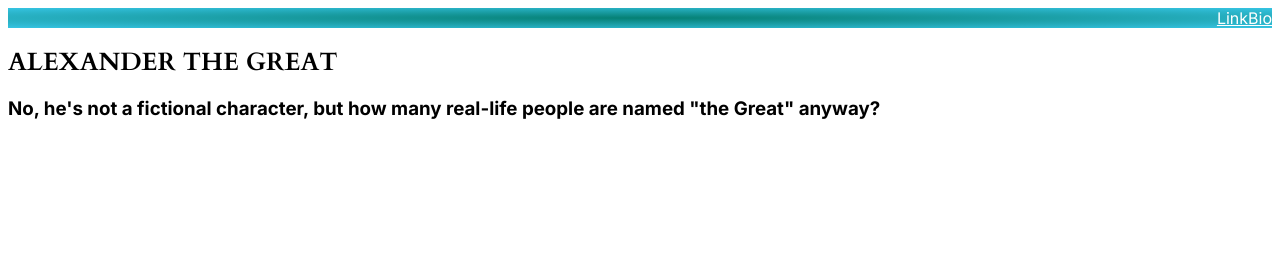
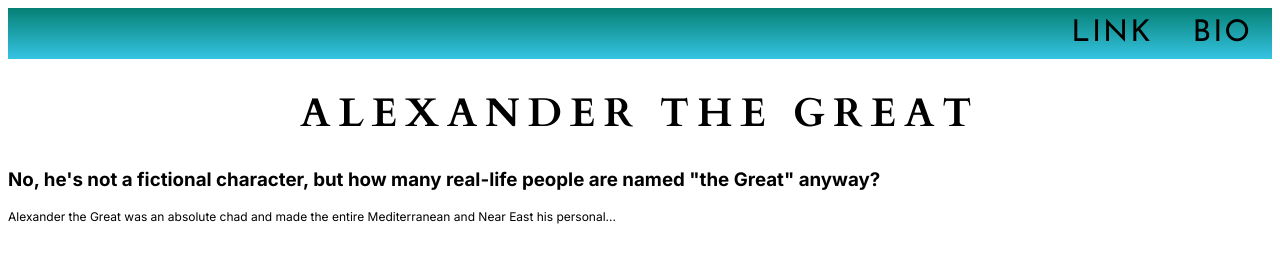
Before and after one commit to jdmar3-comp426/a01-GarrisonParrish, a plain HTML site: page index.html in a window 1280 px wide. Drawn offline with Linux system fonts and the light colour scheme.

Commit message:
Pretty underline animations

```diff
--- a/index.html
+++ b/index.html
@@ -15,5 +15,6 @@
 
         <h1>Alexander the Great</h1>
         <h3>No, he's not a fictional character, but how many real-life people are named "the Great" anyway?</h3>
+        <p>Alexander the Great was an absolute chad and made the entire Mediterranean and Near East his personal...</p>
     </body>
 </html>
--- a/styles.css
+++ b/styles.css
@@ -4,6 +4,8 @@
 @import url('https://fonts.googleapis.com/css2?family=Inter:wght@200;400;700&display=swap');
 /* Cormorant Garamond */
 @import url('https://fonts.googleapis.com/css2?family=Cormorant+Garamond:ital,wght@0,300;0,400;0,700;1,300;1,400;1,700&display=swap');
+/* Josefin Sans */
+@import url('https://fonts.googleapis.com/css2?family=Josefin+Sans:ital,wght@0,100;0,300;0,400;0,600;1,100;1,300;1,400;1,600&display=swap');
 
 /* Cardo for headers, Inter and Cormorant Garamond for paragraphs */
 body {
@@ -13,8 +15,10 @@ body {
 
 h1 {
     font-family: 'Cardo', Arial, sans-serif;
+    font-size: 40px;
+    text-align: center;
     text-transform: uppercase;
-    font-size: 25px;
+    letter-spacing: 0.2em;
 }
 
 h2 {
@@ -26,13 +30,56 @@ h3 {
     font-family: 'Inter', Arial, sans-serif;
 }
 
+p {
+    font-size: 12px;
+}
+
 .navbar {
     overflow: hidden;
-    background-image: radial-gradient(rgb(5, 128, 116), rgb(54, 196, 227))
+    background-image: linear-gradient(rgb(5, 128, 116), rgb(54, 196, 227))
 }
 
+/* Pretty animated links */
 .navbar a {
+    position: relative;
     float: right;
     display: block;
-    color: #fff;
+    margin-right: 20px;
+    margin-left: 20px;
+    margin-top: 10px;
+    margin-bottom: 10px;
+    color: #000;
+    font-family: 'Josefin Sans', Arial, sans-serif;
+    font-size: 30px;
+    text-transform: uppercase;
+    letter-spacing: 2px;
+    /* text-decoration: underline transparent; */
+    /* transition: text-decoration-color 300ms; */
+    text-decoration: none;
+    cursor: pointer;
 }
+
+/* this changes the color of the underline from transparaent to black */
+.navbar a:hover {
+    /* text-decoration-color: #fff; */
+    color: #000;
+}
+
+/* this is basically a one-dimensional black box that goes behind the link */
+.navbar a::before {
+    content: "";
+    position: absolute;
+    display: block;
+    width: 100%;
+    height: 2px;
+    bottom: 0;
+    left: 0;
+    background-color: #000;
+    transform: scaleX(0);
+    transition: transform 300ms ease;
+}
+
+/* the black box gets stretched out to fill the space behind the link, giving the appearance of an animated underline */
+.navbar a:hover::before {
+    transform: scaleX(1);
+}
```
